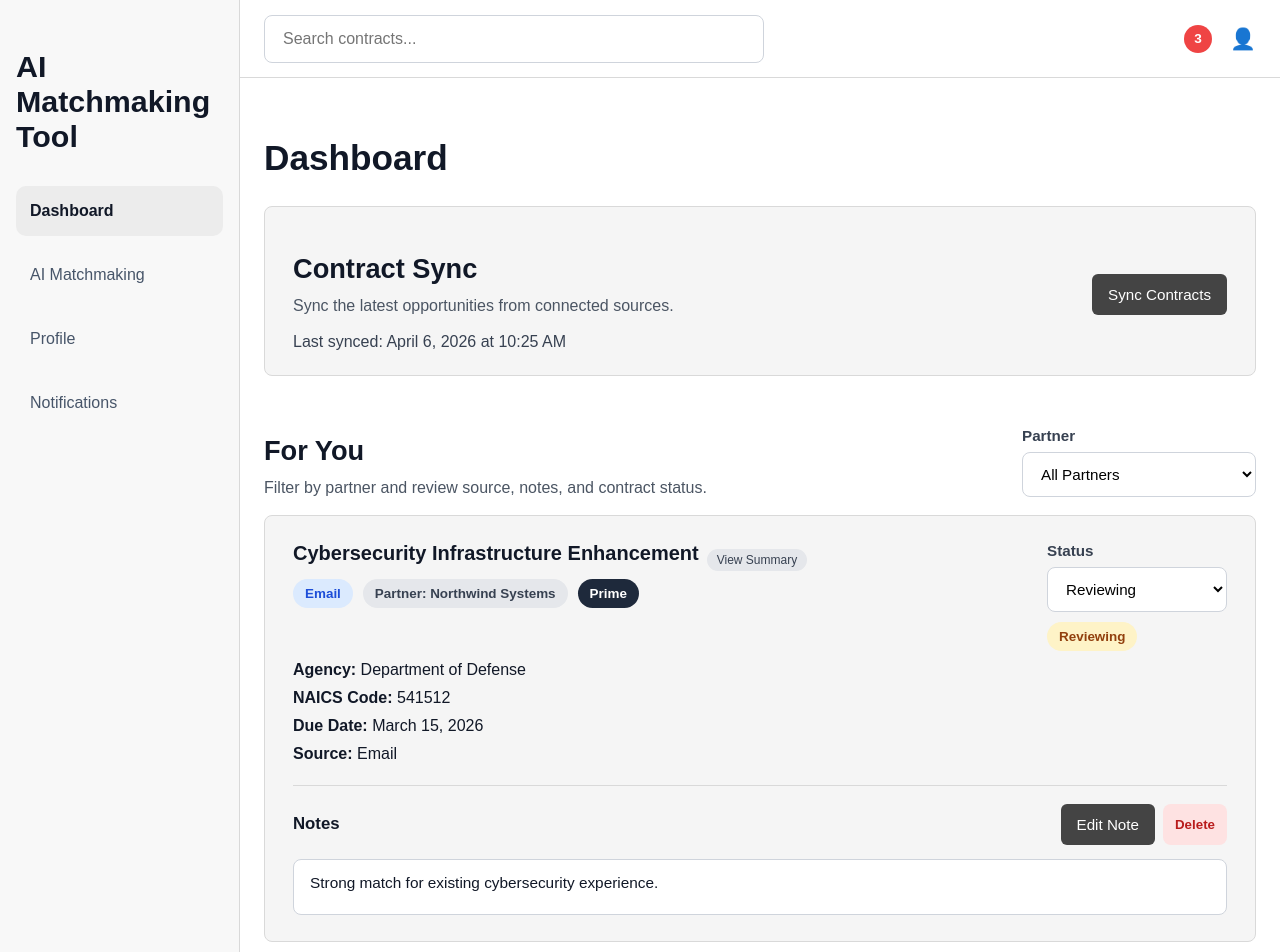
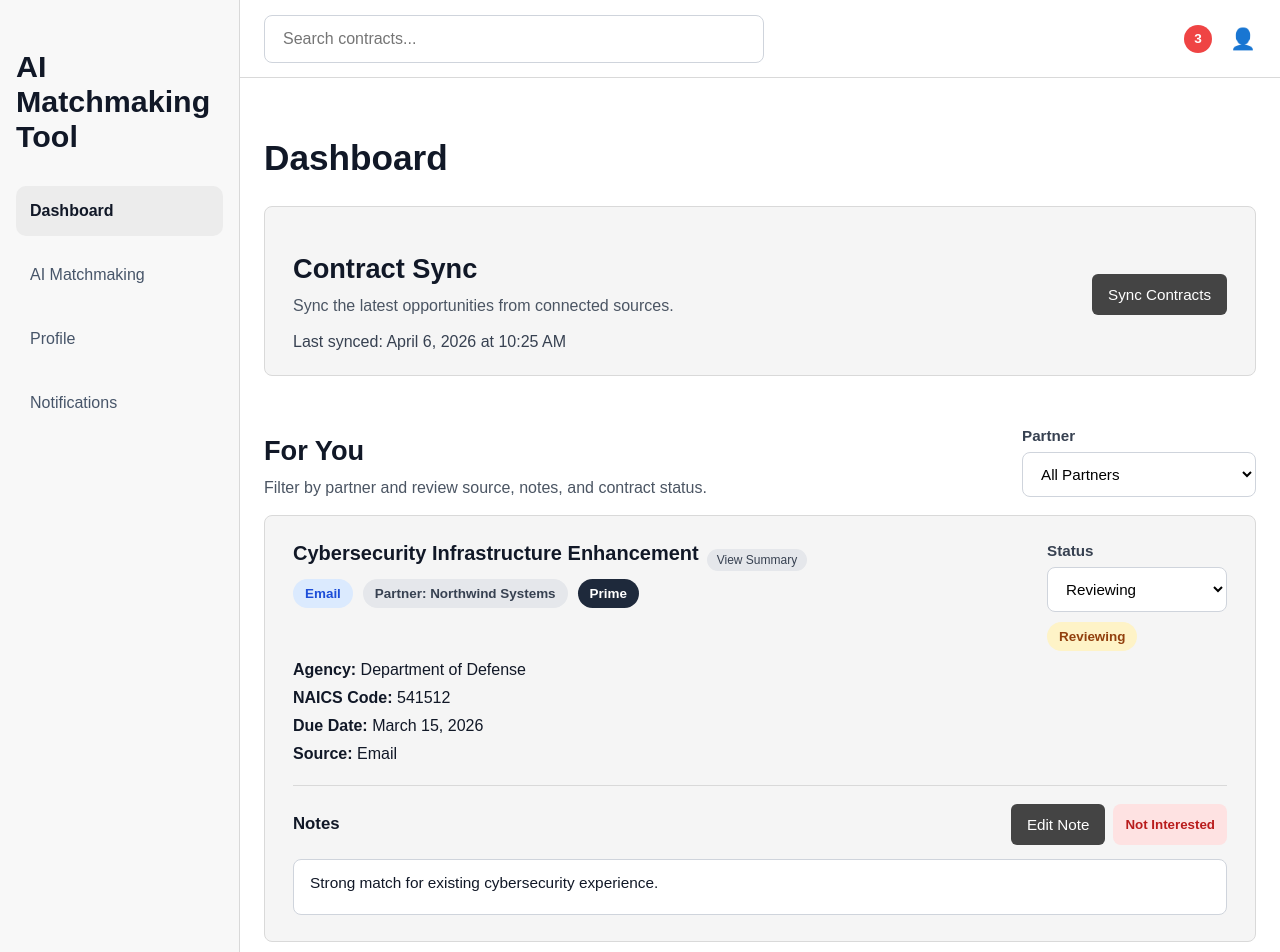
Before and after one commit to Jedaiah-Hudson/DCD-6132, a React app in the folder frontend/frontend/: page /dashboard in a window 1280 px wide. Shown: the top 952 px of the page. Built offline with nearby package versions, Linux system fonts and the light colour scheme; the HTML template or start-up script is replaced by a standard one.

Commit message:
Add 'Not Interested' functionality to contract cards and expanded view with confirmation

```diff
--- a/frontend/frontend/src/pages/DashboardPage.css
+++ b/frontend/frontend/src/pages/DashboardPage.css
@@ -648,3 +648,36 @@
     text-align: center;
     color: #6b7280;
   }
+
+  .contract-action-buttons {
+    display: flex;
+    gap: 8px;
+  }
+
+  .not-interested-button {
+    border: none;
+    background: #fee2e2;
+    color: #b91c1c;
+    border-radius: 8px;
+    padding: 8px 12px;
+    cursor: pointer;
+    font-weight: 600;
+  }
+
+  .not-interested-button:hover {
+    background: #fecaca;
+  }
+
+  .modal-action-row {
+    margin-top: 20px;
+    display: flex;
+    justify-content: flex-end;
+  }
+
+  .empty-contract-state {
+    padding: 20px;
+    border: 1px dashed #d1d5db;
+    border-radius: 12px;
+    text-align: center;
+    color: #6b7280;
+  }
--- a/frontend/frontend/src/pages/DashboardPage.jsx
+++ b/frontend/frontend/src/pages/DashboardPage.jsx
@@ -172,12 +172,12 @@ function DashboardPage() {
     setActiveNoteId(null);
   };
 
-  const handleDeleteContract = (contractId) => {
-    const confirmDelete = window.confirm(
-      'Are you sure you want to delete this contract? This action cannot be undone.'
+  const handleNotInterested = (contractId) => {
+    const confirmRemove = window.confirm(
+      'Mark this contract as not interested and remove it from your view?'
     );
 
-    if (!confirmDelete) return;
+    if (!confirmRemove) return;
 
     setContracts((currentContracts) =>
       currentContracts.filter((contract) => contract.id !== contractId)
@@ -415,10 +415,10 @@ function DashboardPage() {
                             {contract.notes ? 'Edit Note' : 'Add Note'}
                           </button>
                           <button
-                            className="delete-contract-button"
-                            onClick={() => handleDeleteContract(contract.id)}
+                            className="not-interested-button"
+                            onClick={() => handleNotInterested(contract.id)}
                           >
-                            Delete
+                            Not Interested
                           </button>
                         </div>
                       </div>
@@ -564,6 +564,15 @@ function DashboardPage() {
             <p>
               <strong>Notes:</strong> {selectedContract.notes || 'No notes available.'}
             </p>
+
+            <div className="modal-action-row">
+              <button
+                className="not-interested-button"
+                onClick={() => handleNotInterested(selectedContract.id)}
+              >
+                Not Interested
+              </button>
+            </div>
           </div>
         </div>
       )}
```
